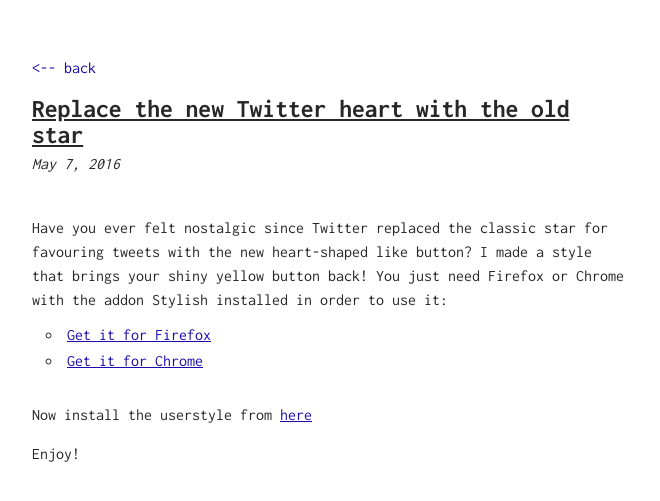
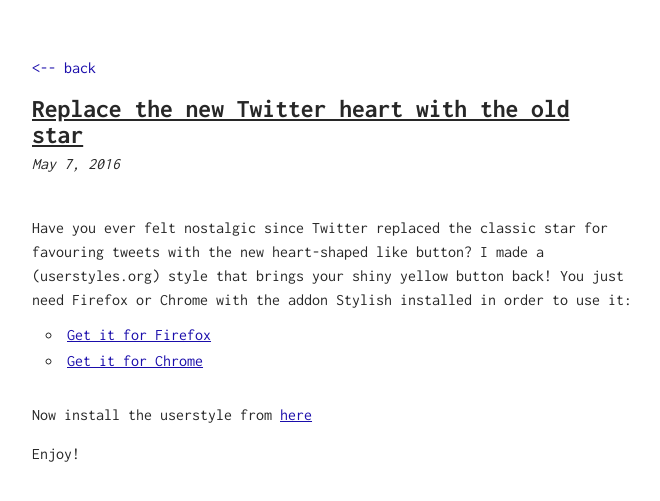
Before and after one commit to SimoDax/simodax.github.io, a Jekyll site: the page built from _posts/2016-05-07-replace-twitter-heart-with-old-star.md, in a window 1280 px wide. Shown: the top 501 px of the page, without its empty margins (308-968 px from the left). Built offline with Jekyll 4.4.1, drawn with Linux system fonts in a browser that asks for light colours.

Commit message:
Updated 2016-05-07-replace-twitter-heart-with-old-star.md

```diff
--- a/_posts/2016-05-07-replace-twitter-heart-with-old-star.md
+++ b/_posts/2016-05-07-replace-twitter-heart-with-old-star.md
@@ -3,7 +3,7 @@
 layout: post
 title: Replace the new Twitter heart with the old star
 ---
-Have you ever felt nostalgic since Twitter replaced the classic star for favouring tweets with the new heart-shaped like button? I made a <userstyles.org> style that brings your shiny yellow button back! You just need Firefox or Chrome with the addon Stylish installed in order to use it:
+Have you ever felt nostalgic since Twitter replaced the classic star for favouring tweets with the new heart-shaped like button? I made a (userstyles.org) style that brings your shiny yellow button back! You just need Firefox or Chrome with the addon Stylish installed in order to use it:
 
 - [Get it for Firefox](https://addons.mozilla.org/en-US/firefox/addon/stylish/)
 - [Get it for Chrome](https://chrome.google.com/webstore/detail/stylish/fjnbnpbmkenffdnngjfgmeleoegfcffe)
```
